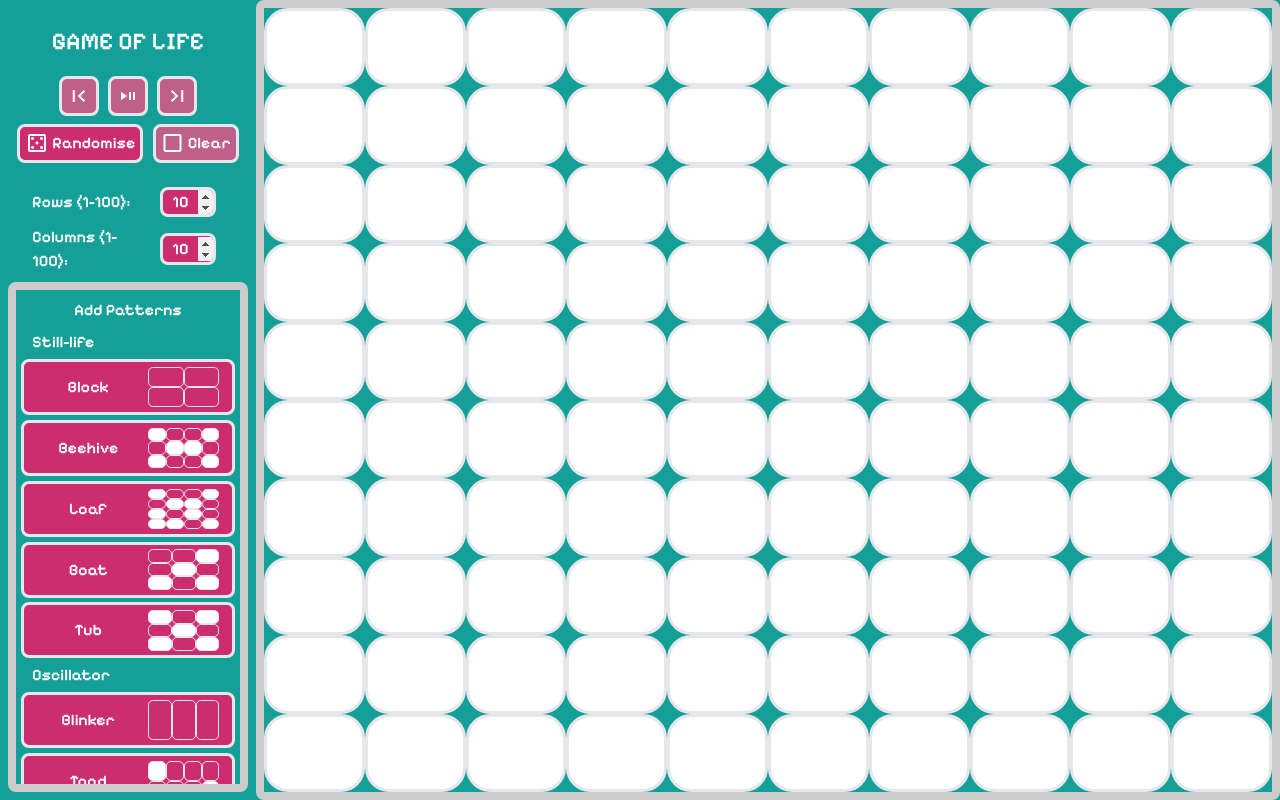
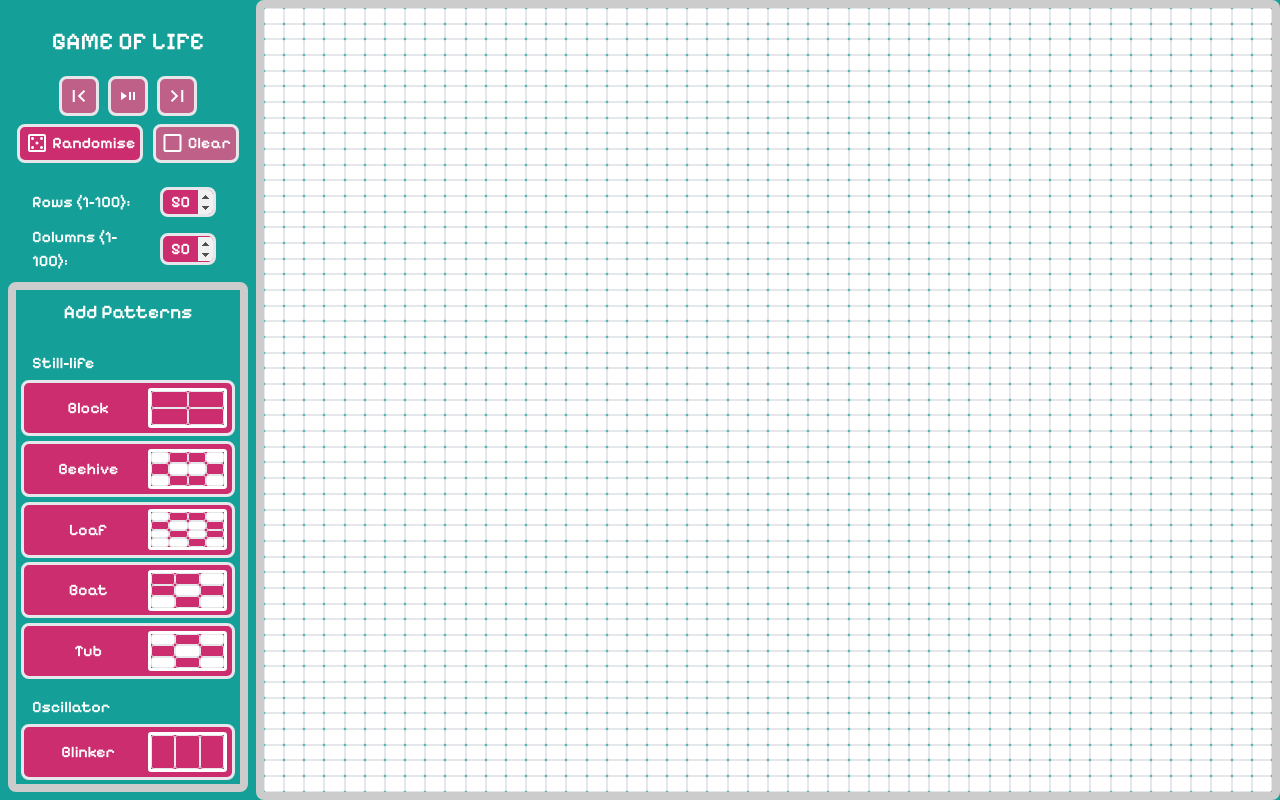
Before and after one commit to Pjstilwell/PersonalSite, a Next.js app in the folder still-peter/: page / in a window 1280 px wide. Built offline with nearby package versions, Linux system fonts and the light colour scheme.

Commit message:
Added further styling and tooltips

```diff
--- a/still-peter/src/app/components/controls.tsx
+++ b/still-peter/src/app/components/controls.tsx
@@ -1,3 +1,4 @@
+import { Tooltip } from "@mui/material";
 import { patternGroups, Pattern } from "../resources/pattern-squares";
 import DisplaySquare from "./display-square";
 
@@ -35,7 +36,33 @@ export default function Controls(props: ControlProps) {
     //Create list of patterns
     let patternList: any[] = [];
     for (let pattern of group.patterns) {
-      patternList.push(createPattern(pattern, false));
+      const selectedClass =
+        props.selectedPattern == pattern && props.patternSelected
+          ? "clicked-button"
+          : "";
+
+      const disabled =
+        pattern.size[0] > props.numCols || pattern.size[1] > props.numRows;
+
+      patternList.push(
+        <Tooltip
+          title={disabled ? "Grid too small to insert pattern" : ""}
+          placement="right"
+        >
+          <button
+            key={pattern.patternName}
+            onClick={() => props.patternSelectedActions(pattern)}
+            className={"pattern-button " + selectedClass}
+            disabled={disabled}
+          >
+            <p>{pattern.patternName}</p>
+
+            <div className="display-grid-wrapper">
+              {createPattern(pattern, false)}
+            </div>
+          </button>
+        </Tooltip>
+      );
     }
     patternListWrapper.push(
       <div>
@@ -45,7 +72,7 @@ export default function Controls(props: ControlProps) {
     );
   }
 
-  function createPattern(pattern: Pattern, manuallyDisable: boolean) {
+  function createPattern(pattern: Pattern, applyingPatternStyle: boolean) {
     let displayedPattern: any[] = [];
 
     for (let i = 0; i < pattern.size[1]; i++) {
@@ -56,6 +83,7 @@ export default function Controls(props: ControlProps) {
           squareState: pattern.pattern[i][j],
           numRows: pattern.size[1],
           numCols: pattern.size[0],
+          applyingPatternStyle,
         };
         row.push(squareProps);
       }
@@ -72,27 +100,7 @@ export default function Controls(props: ControlProps) {
       );
     }
 
-    const selectedClass =
-      props.selectedPattern == pattern && props.patternSelected
-        ? "clicked-button"
-        : "";
-
-    return (
-      <button
-        key={pattern.patternName}
-        onClick={() => props.patternSelectedActions(pattern)}
-        className={"pattern-button " + selectedClass}
-        disabled={
-          pattern.size[0] > props.numCols ||
-          pattern.size[1] > props.numRows ||
-          manuallyDisable
-        }
-      >
-        <p>{pattern.patternName}</p>
-
-        <div className="display-grid-wrapper">{displayedPattern}</div>
-      </button>
-    );
+    return displayedPattern;
   }
 
   if (props.patternSelected) {
@@ -103,6 +111,8 @@ export default function Controls(props: ControlProps) {
         <div className="add-pattern-arrow">
           <span className="material-symbols-outlined">arrow_forward</span>
         </div>
+        <h1>Currently Applying:</h1>
+        <h1>{props.selectedPattern.patternName}</h1>
         <div className="applying-pattern-wrapper">{applyingPattern}</div>
         <div className="cancel-wrap">
           <button>
@@ -120,12 +130,15 @@ export default function Controls(props: ControlProps) {
           </div>
 
           <div className="scrub-wrapper">
+            <Tooltip title={"Back Step"}>
               <button
                 disabled={props.iterationsLength < 2}
                 onClick={() => props.backClicked()}
               >
                 <span className="material-symbols-outlined">first_page</span>
               </button>
+            </Tooltip>
+            <Tooltip title={"Play/Pause"}>
               <button
                 disabled={!props.activeCells || props.seqTerminated}
                 className={playClickedClass}
@@ -133,20 +146,29 @@ export default function Controls(props: ControlProps) {
               >
                 <span className="material-symbols-outlined">play_pause</span>
               </button>
+            </Tooltip>
+            <Tooltip title={"Next Step"}>
               <button
                 disabled={!props.activeCells || props.seqTerminated}
                 onClick={() => props.goClicked()}
               >
                 <span className="material-symbols-outlined">last_page</span>
               </button>
+            </Tooltip>
           </div>
           <div className="button-wrapper">
-            <button disabled={props.playing} onClick={() => props.randomise()}>
+            <Tooltip title={"Randomise Grid"}>
+              <button
+                disabled={props.playing}
+                onClick={() => props.randomise()}
+              >
                 <span className="material-symbols-outlined casino-logo-spacing">
                   casino
                 </span>
                 <p>Randomise</p>
               </button>
+            </Tooltip>
+            <Tooltip title={"Empty Grid"}>
               <button
                 disabled={!props.activeCells || props.playing}
                 onClick={() => props.clear()}
@@ -156,6 +178,7 @@ export default function Controls(props: ControlProps) {
                 </span>
                 <p>Clear</p>
               </button>
+            </Tooltip>
           </div>
 
           <div className="row-col-controls-wrapper">
--- a/still-peter/src/app/components/display-square.tsx
+++ b/still-peter/src/app/components/display-square.tsx
@@ -1,12 +1,28 @@
 export default function DisplaySquare(props: any) {
   const stateClass = props.squareState ? "square-on" : "square-off";
   const btnStyle = {
-    width: `calc(90% / ${props.numCols})`,
+    width: `calc(100% / ${props.numCols})`,
   };
+  const childDivStyle = props.applyingPatternStyle
+    ? {
+        borderRadius:
+          props.numRows > 8 || props.numCols > 8 ? "0.3rem" : "1rem",
+        borderWidth:
+          props.numRows > 8 || props.numCols > 8 ? "0.05rem" : "0.2em",
+      }
+    : {
+        borderRadius:
+          props.numRows > 8 || props.numCols > 8 ? "0.1rem" : "0.15rem",
+        borderWidth:
+          props.numRows > 8 || props.numCols > 8 ? "0.05rem" : "0.05rem",
+      };
 
   return (
     <div key={props.squareKey} style={btnStyle}>
-      <div className={"display-square " + stateClass}></div>
+      <div
+        style={childDivStyle}
+        className={"display-square " + stateClass}
+      ></div>
     </div>
   );
 }
--- a/still-peter/src/app/components/home.tsx
+++ b/still-peter/src/app/components/home.tsx
@@ -6,8 +6,8 @@ import Grid from "./grid";
 import { Pattern, patternGroups } from "../resources/pattern-squares";
 
 export default function Home() {
-  const [numRows, setNumRows] = useState(10);
-  const [numCols, setNumCols] = useState(10);
+  const [numRows, setNumRows] = useState(50);
+  const [numCols, setNumCols] = useState(50);
   const [nextIteration, setNextIteration] = useState(
     GridFunctions.initialiseZeroArray(numRows, numCols)
   );
--- a/still-peter/src/app/components/square.tsx
+++ b/still-peter/src/app/components/square.tsx
@@ -21,9 +21,25 @@ export default function Square(props: any) {
     width: `calc(100% / ${props.numCols})`,
   };
 
+  let borderWidth;
+  let borderRadius;
+  if (props.numCols + props.numRows > 150) {
+    borderWidth = "0.01rem";
+    borderRadius = "0.01rem";
+  } else if (props.numCols + props.numRows > 100) {
+    borderWidth = "0.05rem";
+    borderRadius = "0.1rem";
+  } else if (props.numCols + props.numRows > 70) {
+    borderWidth = "0.1rem";
+    borderRadius = "0.25rem";
+  } else {
+    borderWidth = "0.2rem";
+    borderRadius = "0.5rem";
+  }
+
   const btnStyle = {
-    borderWidth: props.numCols + props.numRows > 70 ? "0.1rem" : "0.2rem",
-    borderRadius: `${1.5 / ((props.numCols + props.numRows) / 20)}rem`,
+    borderWidth: borderWidth,
+    borderRadius: `${0.5 / ((props.numCols + props.numRows) / 20)}rem`,
   };
 
   return (
--- a/still-peter/src/app/globals.scss
+++ b/still-peter/src/app/globals.scss
@@ -149,9 +149,10 @@ input[type="number"]::-webkit-outer-spin-button {
   background-color: $cp3-2;
   color: $cp3-6;
   margin: 0.5rem;
-  padding: 2rem;
+  padding: 1rem;
   display: grid;
-  grid-template-rows: 10% 10% 40% 40%;
+  grid-template-rows: 10% 10% 10% 10% 40% 20%;
+  text-align: center;
 }
 
 .add-pattern-arrow {
@@ -175,6 +176,7 @@ input[type="number"]::-webkit-outer-spin-button {
 .display-square {
   width: 100%;
   height: 100%;
+  min-height: 0.5rem;
   background-color: $cp3-4;
   color: $cp3-6;
   border-radius: 0.3rem;
@@ -230,6 +232,9 @@ input[type="number"]::-webkit-outer-spin-button {
   display: flex;
   justify-content: center;
   margin: 0.5rem;
+  & p {
+    font-size: larger;
+  }
 }
 
 .patterns-wrapper {
@@ -242,6 +247,17 @@ input[type="number"]::-webkit-outer-spin-button {
   grid-template-columns: 60% 40%;
   min-height: 3.5rem;
   margin: 0.3rem !important;
+}
+
+.applying-pattern-btn-text {
+  width: 100%;
+  text-align: center;
+}
+
+.applying-pattern-wrapper {
+  border-radius: 0.5rem;
+  border-color: $cp3-5;
+  border-width: 0.5rem;
 }
 
 .pattern-display-wrapper {
@@ -261,6 +277,9 @@ input[type="number"]::-webkit-outer-spin-button {
   height: 100%;
   width: 100%;
   grid-column: 2;
+  border-radius: 0.2rem;
+  border-color: $cp3-6;
+  border-width: 0.2rem;
 }
 
 .display-grid-row-wrapper {
@@ -268,6 +287,7 @@ input[type="number"]::-webkit-outer-spin-button {
 }
 
 .pattern-group-name {
+  margin-top: 1rem;
   margin-left: 1rem;
 }
 
--- a/still-peter/src/app/resources/pattern-squares.ts
+++ b/still-peter/src/app/resources/pattern-squares.ts
@@ -343,60 +343,74 @@ export const patternGroups: PatternGroup[] = [
           ],
         ],
       },
+      {
+        patternName: "Penta-decathlon",
+        size: [9, 16],
+        pattern: [
+          [false, false, false, false, false, false, false, false, false],
+          [false, false, false, false, false, false, false, false, false],
+          [false, false, false, false, false, false, false, false, false],
+          [false, false, false, false, false, false, false, false, false],
+          [false, false, false, true, true, true, false, false, false],
+          [false, false, false, true, false, true, false, false, false],
+          [false, false, false, true, true, true, false, false, false],
+          [false, false, false, true, true, true, false, false, false],
+          [false, false, false, true, true, true, false, false, false],
+          [false, false, false, true, true, true, false, false, false],
+          [false, false, false, true, false, true, false, false, false],
+          [false, false, false, true, true, true, false, false, false],
+          [false, false, false, false, false, false, false, false, false],
+          [false, false, false, false, false, false, false, false, false],
+          [false, false, false, false, false, false, false, false, false],
+          [false, false, false, false, false, false, false, false, false],
+        ],
+      },
+    ],
+  },
+  {
+    groupName: "Spaceship",
+    patterns: [
+      {
+        patternName: "Glider",
+        size: [3, 3],
+        pattern: [
+          [true, false, true],
+          [false, true, true],
+          [false, true, false],
+        ],
+      },
+      {
+        patternName: "Light-weight Spaceship",
+        size: [5, 4],
+        pattern: [
+          [false, true, true, true, true],
+          [true, false, false, false, true],
+          [false, false, false, false, true],
+          [true, false, false, true, false],
+        ],
+      },
+      {
+        patternName: "Middle-weight Spaceship",
+        size: [6, 5],
+        pattern: [
+          [false, false, true, false, false, false],
+          [true, false, false, false, true, false],
+          [false, false, false, false, false, true],
+          [true, false, false, false, false, true],
+          [false, true, true, true, true, true],
+        ],
+      },
+      {
+        patternName: "Heavy-weight Spaceship",
+        size: [7, 5],
+        pattern: [
+          [false, false, true, true, false, false, false],
+          [true, false, false, false, false, true, false],
+          [false, false, false, false, false, false, true],
+          [true, false, false, false, false, false, true],
+          [false, true, true, true, true, true, true],
+        ],
+      },
     ],
   },
 ];
-//   Pulsar: {
-//     size: [15, 15],
-//     squares: [
-//       [1, 3],
-//       [1, 4],
-//       [1, 5],
-//       [1, 9],
-//       [1, 10],
-//       [1, 11],
-//       [3, 1],
-//       [4, 1],
-//       [5, 1],
-//       [3, 6],
-//       [4, 6],
-//       [5, 6],
-//       [6, 3],
-//       [6, 4],
-//       [6, 5],
-//       [3, 8],
-//       [4, 8],
-//       [5, 8],
-//       [3, 13],
-//       [4, 13],
-//       [5, 13],
-//       [6, 9],
-//       [6, 10],
-//       [6, 11],
-//       [8, 3],
-//       [8, 4],
-//       [8, 5],
-//       [8, 9],
-//       [8, 10],
-//       [8, 11],
-//       [9, 1],
-//       [10, 1],
-//       [11, 1],
-//       [9, 6],
-//       [10, 6],
-//       [11, 6],
-//       [9, 8],
-//       [10, 8],
-//       [11, 8],
-//       [9, 13],
-//       [10, 13],
-//       [11, 13],
-//       [13, 9],
-//       [13, 10],
-//       [13, 11],
-//       [13, 3],
-//       [13, 4],
-//       [13, 5],
-//     ],
-//   },
-// };
```
Lines whose indentation alone changed are shown as unchanged.
